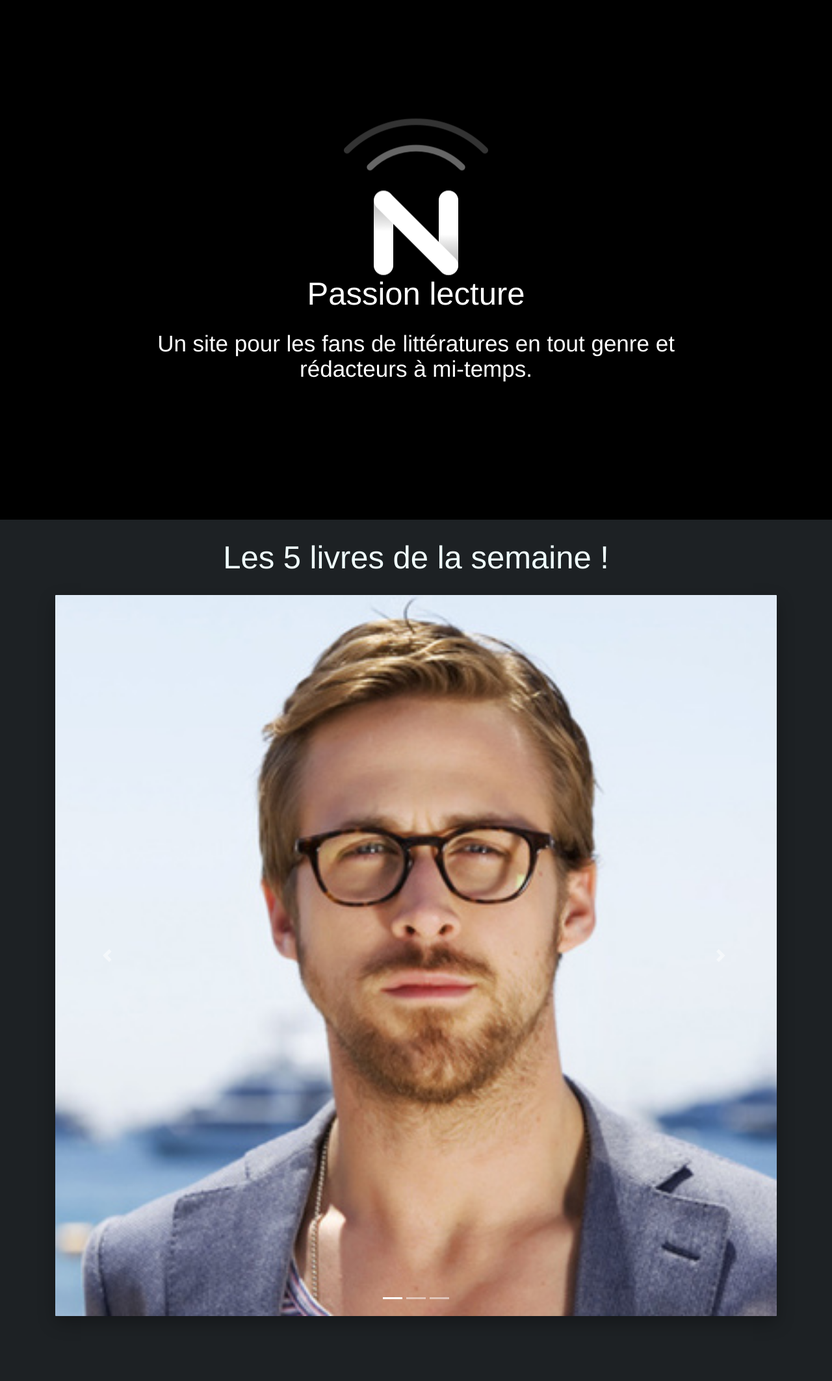
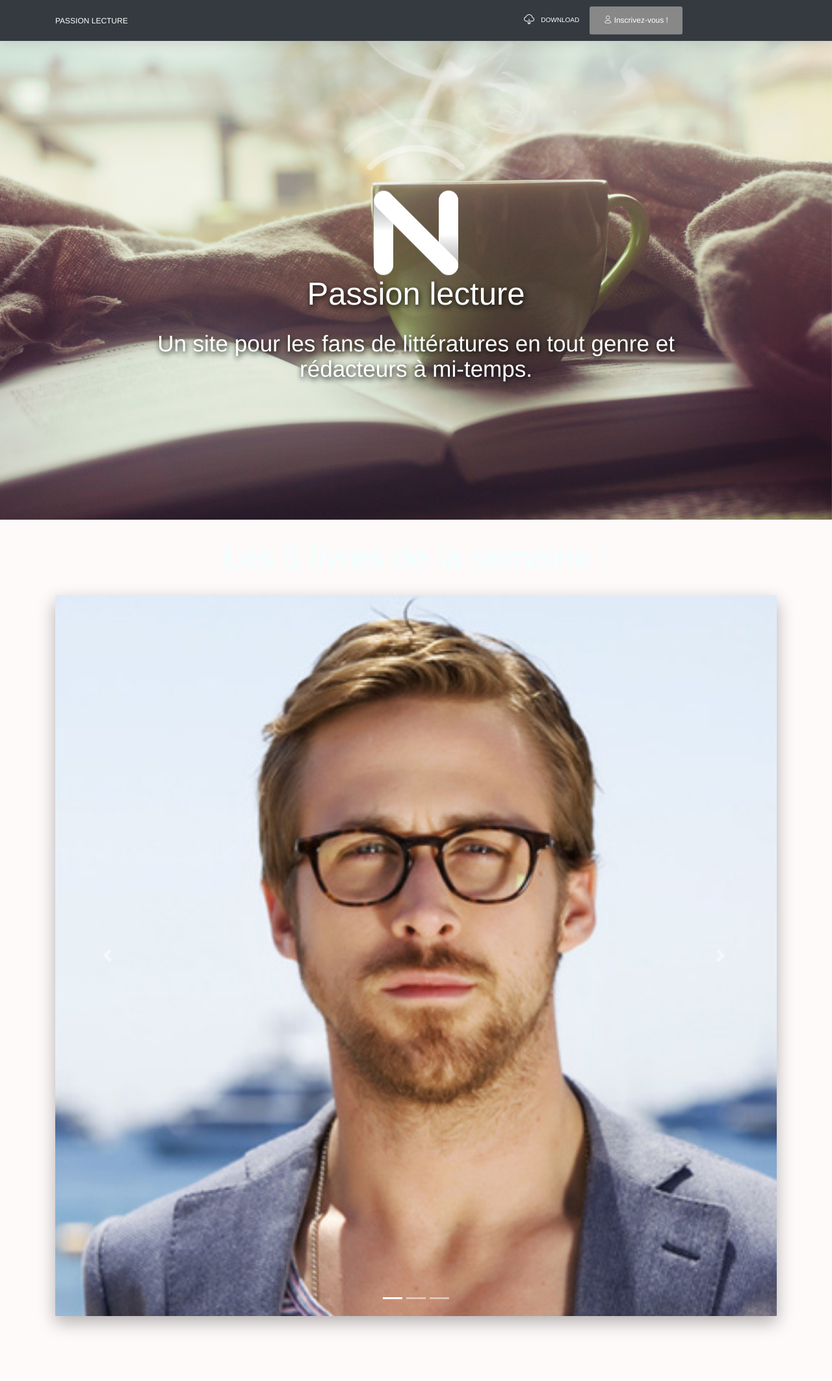
Before and after one commit to Nyaaw/P_Web2, a PHP site: page /Accueil.php in a window 1280 px wide. Shown: the whole page at 65% size. Run offline with PHP 8.4, Linux system fonts and the light colour scheme; some libraries are stand-ins or nearby versions; some web fonts are replaced.

Commit message:
Push de la semaine du 2février

```diff
--- a/Accueil.php
+++ b/Accueil.php
@@ -3,6 +3,7 @@
 <head>
     <title>Accueil</title>
     <?php include "inhead.php" ?>
+    <?php include "includes/header.php" ?>
 </head>
 
 <?php
@@ -17,14 +18,14 @@
     <body>
         <div class="wrapper">
             <div class="page-header clear-filter">
-                <div class="page-header-image" data-parallax="true" style="background-image: url('./assets/img/img_fond_noir.jpg');">
+                <div class="page-header-image" data-parallax="true" style="background-image: url('./assets/img/imgFondAccueil.jpg');">
 
                 </div>
                 <div class="container">
                     <div class="content-center brand">
                         <img class="n-logo" src="./assets/img/now-logo.png">
-                        <h1 class="h1-seo h1title">Passion lecture</h1>
-                        <h2>Un site pour les fans de littératures en tout genre et rédacteurs à mi-temps.</h2>
+                        <h1 class="h1-seo h1title textshadow">Passion lecture</h1>
+                        <h2 class="textshadow">Un site pour les fans de littératures en tout genre et rédacteurs à mi-temps.</h2>
                     </div>
                 </div>
             </div>
--- a/assets/css/style.css
+++ b/assets/css/style.css
@@ -1,5 +1,5 @@
 .section.index{
-    background-color: #1d2124 ;
+    background-color: snow ;
 }
 
 .subtitle{
@@ -13,14 +13,14 @@
     padding-bottom: 100px;
 }
 .booktitle{
-    text-align: center;
     margin-top: 10px;
     margin-bottom: 10px;
+    border-top: solid 3px grey;
 }
 .cardbook{
     border: solid 3px grey;
+    text-align: center;
 }
-.imgbook{
-    width: 100%;
-    border-bottom: solid 3px grey;
+.textshadow{
+    text-shadow: 1px 3px 8px rgba(0, 0, 0, 1);
 }
--- a/library.php
+++ b/library.php
@@ -3,6 +3,7 @@
     <head>
         <title>Liste des livres</title>
         <?php include "inhead.php" ?>
+        <?php include "includes/header.php" ?>
         <?php
         /**
          * ETML
@@ -37,7 +38,7 @@
             <!-- Liste des livres -->
             <div class="col-md-3">
                 <div class="cardbook">
-                    <img class="imgbook" src="assets/img/avatar.jpg" alt="Thumbnail Image">
+                    <img src="assets/img/img1.png" alt="Thumbnail Image">
                     <h4 class="booktitle title">Titre du livre</h4>
                     <p class="category text-primary booktitle">Auteur</p>
                 </div>
```
Also changed, not shown: assets/img/fond1.jpg (added), assets/img/img1.png (added), assets/img/imgFondAccueil.jpg (added), assets/img/img_fond.JPG (deleted), assets/img/img_fond_noir.jpg (deleted).
